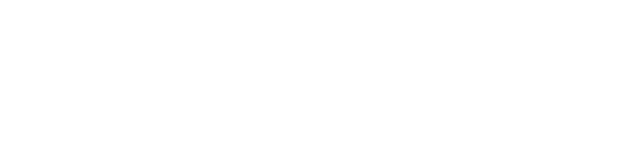
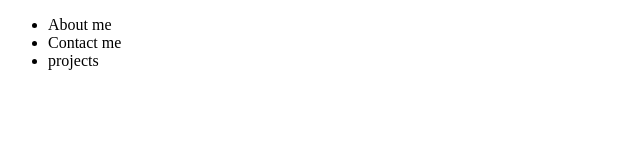
Before and after one commit to JakeM1993/JakeM-Portfolio, a plain HTML site: page index.html in a window 1280 px wide. Shown: the whole page, without its empty margins (0-640 px from the left). Drawn offline with Linux system fonts and the light colour scheme.

Commit message:
added nav to HTML

```diff
--- a/index.html
+++ b/index.html
@@ -8,5 +8,13 @@
 </head>
 <body>
 
+    <nav>
+        <ul>
+            <li>About me</li>
+            <li>Contact me</li>
+            <li>projects</li>
+        </ul>
+    </nav>
+
 </body>
 </html>
```
